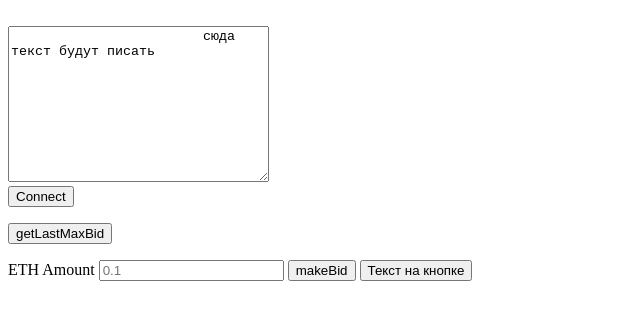
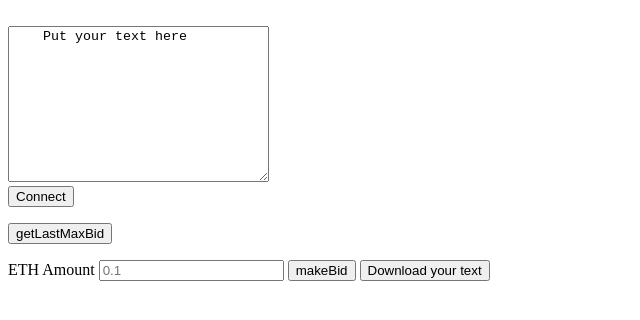
Before and after one commit to ArthurAhiyarov/HTML-ADV-AUCTION, a website with bundled scripts: page index.html in a window 1280 px wide. Shown: the whole page, without its empty margins (0-640 px from the left). Built offline with nearby package versions, Linux system fonts and the light colour scheme; files whose address does not match are found by name.

Commit message:
index.html updates

```diff
--- a/index.html
+++ b/index.html
@@ -9,11 +9,10 @@
 
   <body>
     <div class="img-block">
-      <img src="путь к картинке, которую загрузили" alt="" />
+      <img src="Path to a pic" alt="" />
     </div>
     <div>
-      <textarea name="" id="" cols="30" rows="10" class="txt-area">
-			сюда текст будут писать
+      <textarea name="" id="" cols="30" rows="10" class="txt-area">    Put your text here
 		</textarea
       >
     </div>
@@ -27,7 +26,7 @@
     <button
       id="id по которому ты будешь находить картинку. На нее вешаешь событие отправки"
     >
-      Текст на кнопке
+      Download your text
     </button>
   </body>
   <script src="./index.js" type="module"></script>
```
